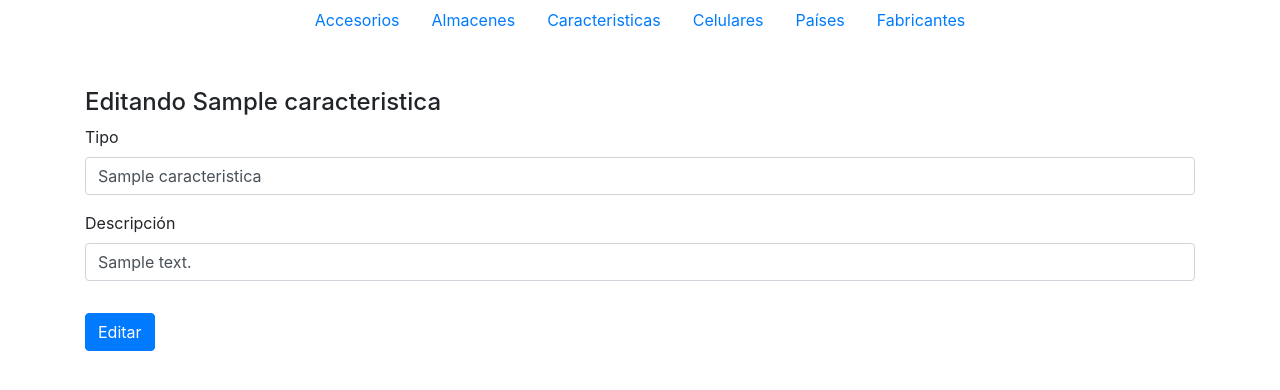
After one commit to lionhuck/EFI_1_Python, a Flask app: page /editar/1/caracteristicas in a window 1280 px wide. The commit adds this page. Shown: the top 390 px of the page. Run offline with Flask 3, Linux system fonts and the light colour scheme; tables that the repository leaves empty hold one stand-in row (values such as "Sample post"); some libraries are stand-ins or nearby versions.

Commit message:
Se agregaron nuevas rutas a app.py. Se crearon 2 nuevos archivos html y se agregaron los botones eliminar y editar a accesorios.html y caracteristicas.html

```diff
--- a/app.py
+++ b/app.py
@@ -33,7 +33,7 @@ def paises():
     paises_query = Pais.query.all()
     return render_template('paises.html',paises = paises_query)
 
-
+#-----------------------FABRICANTES-----------------------
 @app.route('/fabricantes', methods=['GET', 'POST'])
 def fabricantes():
     if request.method == 'POST':
@@ -61,7 +61,6 @@ def editar_fabricante(id):
 
     return render_template('editar_fabricantes.html', fabricante=fabricante, paises=paises)
 
-
 @app.route('/eliminar/fabricantes', methods=['POST'])
 def eliminar_fabricante(id):
     fabricante = Fabricante.query.get(id)
@@ -69,8 +68,7 @@ def eliminar_fabricante(id):
     db.session.commit()
     return render_template('fabricantes.html', fabricantes=fabricantes,paises=paises)
 
-
-
+#------------------------ACCESORIOS-----------------------
 @app.route("/accesorios", methods=['POST', 'GET'])
 def accesorios():
     if request.method == 'POST':
@@ -81,6 +79,25 @@ def accesorios():
     accesorios_query = Accesorio.query.all()
     return render_template('accesorios.html',accesorios = accesorios_query)
 
+@app.route('/editar/<id>/accesorios', methods=['GET', 'POST'])
+def editar_accesorio(id):
+    accesorio = Accesorio.query.get_or_404(id)
+
+    if request.method == 'POST':
+        accesorio.nombre = request.form['nombre']
+        db.session.commit()
+        return redirect(url_for('accesorios'))  # Redirige después de editar
+
+    return render_template('editar_accesorios.html', accesorio = accesorio)
+
+@app.route('/eliminar/accesorios', methods=['POST'])
+def eliminar_accesorio(id):
+    accesorio = accesorio.query.get_or_404(id)
+    db.session.delete(accesorio)
+    db.session.commit()
+    return render_template('accesorios.html', accesorios = accesorio)
+
+#------------------------ALMACENES-----------------------
 @app.route("/almacenes", methods=['POST', 'GET'])
 def almacenes():
     if request.method == 'POST':
@@ -91,7 +108,7 @@ def almacenes():
     almacenes_query = Almacen.query.all()
     return render_template('almacenes.html',almacenes = almacenes_query)
 
-
+#------------------------CARACTERISTICAS-----------------------
 @app.route("/caracteristicas", methods=['POST', 'GET'])
 def caracteristicas():
     if request.method == 'POST':
@@ -102,4 +119,23 @@ def caracteristicas():
         db.session.commit()
         return redirect(url_for('caracteristicas'))  # Redirige después de editar
     caracteristicas = Caracteristica.query.all()
-    return render_template('caracteristicas.html',caracteristicas = caracteristicas)
+    return render_template('caracteristicas.html', caracteristicas = caracteristicas)
+
+@app.route('/editar/<id>/caracteristicas', methods=['GET', 'POST'])
+def editar_caracteristica(id):
+    caracteristica = Caracteristica.query.get_or_404(id)
+
+    if request.method == 'POST':
+        caracteristica.nombre = request.form['nombre']
+        caracteristica.descripcion = request.form['descripcion']
+        db.session.commit()
+        return redirect(url_for('caracteristicas'))  # Redirige después de editar
+
+    return render_template('editar_caracteristicas.html', caracteristica=caracteristica)
+
+@app.route('/eliminar/caracteristicas', methods=['POST'])
+def eliminar_caracteristica(id):
+    caracteristica = Caracteristica.query.get_or_404(id)
+    db.session.delete(caracteristica)
+    db.session.commit()
+    return render_template('caracteristicas.html', caracteristicas = caracteristicas)
--- a/templates/accesorios.html
+++ b/templates/accesorios.html
@@ -18,6 +18,12 @@
                     {% for accesorio in accesorios %}
                     <tr>
                         <td>{{ accesorio.nombre }}</td>
+                        <td>
+                            <a href="/editar/{{accesorio.id}}/accesorios" class="btn btn-warning btn-sm">Editar</a>
+                            <form action="" method="POST" style="display:inline;">
+                                <button type="submit" class="btn btn-danger btn-sm">Eliminar</button>
+                            </form>
+                        </td>
                     </tr>
                     {% endfor %}
                 </tbody>
--- a/templates/caracteristicas.html
+++ b/templates/caracteristicas.html
@@ -20,6 +20,12 @@
                     <tr>
                         <td>{{ caracteristica.nombre }}</td>
                         <td>{{ caracteristica.descripcion }}</td>
+                        <td>
+                            <a href="/editar/{{caracteristica.id}}/caracteristicas" class="btn btn-warning btn-sm">Editar</a>
+                            <form action="" method="POST" style="display:inline;">
+                                <button type="submit" class="btn btn-danger btn-sm">Eliminar</button>
+                            </form>
+                        </td>
                     </tr>
                     {% endfor %}
                 </tbody>
--- /dev/null
+++ b/templates/editar_caracteristicas.html
@@ -0,0 +1,20 @@
+{% extends 'template_base.html' %}
+
+{% block title %} Editar Característica {% endblock %}
+
+{% block body %}
+    <div class="container mt-5">
+        <h4>Editando {{ caracteristica.nombre }}</h4>
+        <form action="" method="post">
+            <div class="form-group">
+                <label for="nombre">Tipo</label>
+                <input type="text" class="form-control" name="nombre" value="{{ caracteristica.nombre }}" required>
+            </div>
+            <div class="form-group">
+                <label for="descripcion">Descripción</label>
+                <input type="text" class="form-control" name="descripcion" value="{{ caracteristica.descripcion }}" required>
+            </div>
+            <button type="submit" class="btn btn-primary mt-3">Editar</button>
+        </form>
+    </div>
+{% endblock %}
```
Also changed, not shown: editar_accesorios.html (added, +16 -0 lines), migrations/versions/54c8aa13410c_se_agrego_la_edicion_en_caracteristicas.py (added, +38 -0 lines), migrations/versions/db5c9f84471f_se_regreso_a_la_version_anterior_de_.py (added, +32 -0 lines).
